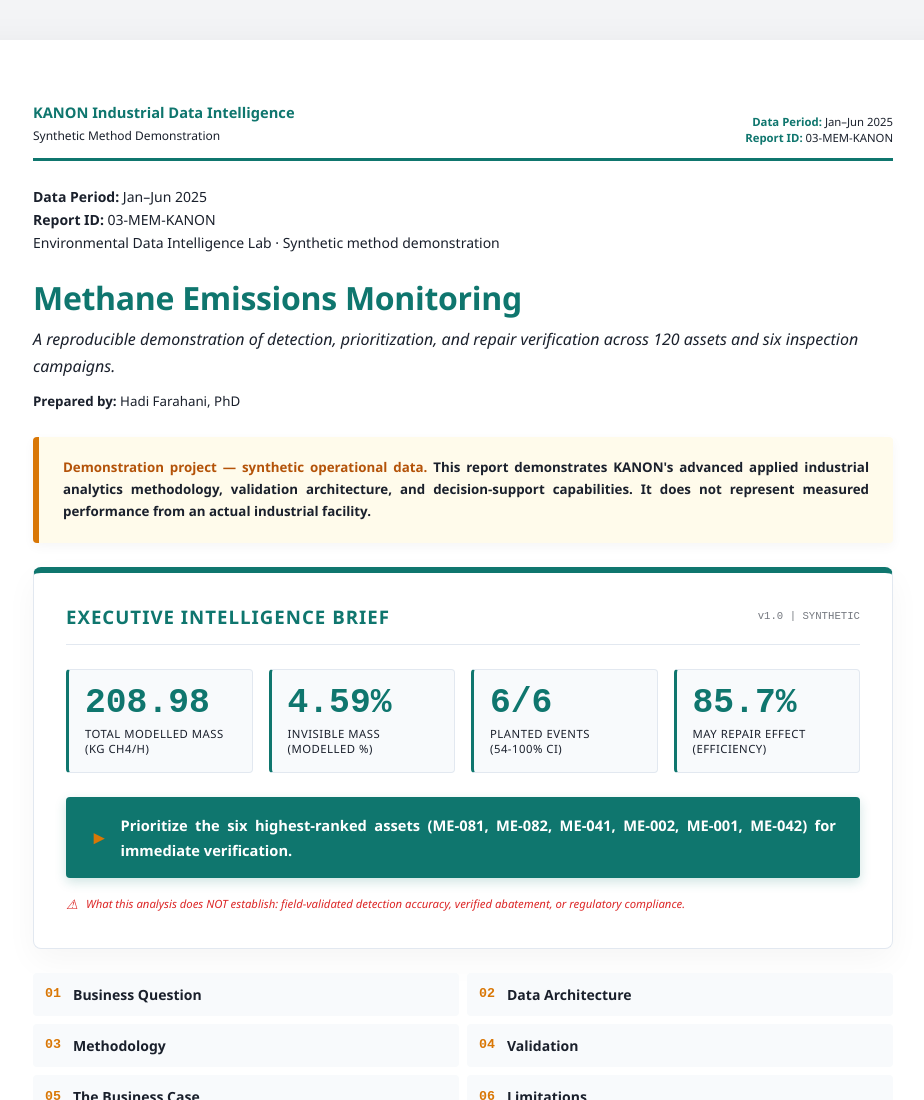
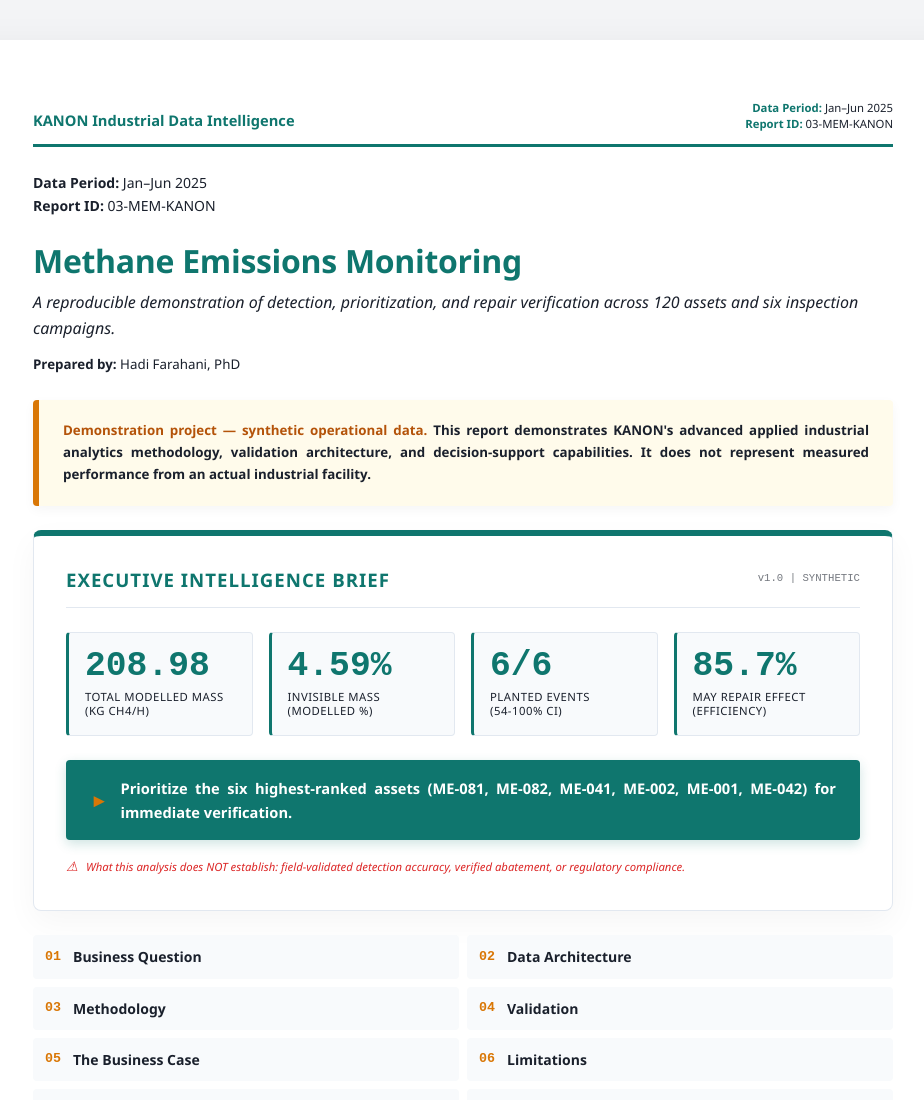
Before and after one commit to farahaniha/KANON-Website, a plain HTML site: page projects/03_Methane_Emissions/KANON_03_Methane_Emissions_2026-11-17.html in a window 1280 px wide. Shown: the top 1100 px of the page, without its empty margins (177-1101 px from the left). Drawn offline with Linux system fonts and the light colour scheme.

Commit message:
Force delete synthetic lab text

```diff
--- a/projects/03_Methane_Emissions/KANON_03_Methane_Emissions_2026-11-17.html
+++ b/projects/03_Methane_Emissions/KANON_03_Methane_Emissions_2026-11-17.html
@@ -502,7 +502,7 @@ table { border-collapse:collapse; width:100%; margin:16px 0; font-size:9pt; } th
 
     <div class="org">KANON Industrial Data Intelligence</div>
 
-    <div class="dept">Synthetic Method Demonstration</div>
+
 
   </div>
 
@@ -522,7 +522,7 @@ table { border-collapse:collapse; width:100%; margin:16px 0; font-size:9pt; } th
 
     <strong>Report ID:</strong> 03-MEM-KANON<br>
 
-    Environmental Data Intelligence Lab &middot; Synthetic method demonstration
+
 
   </div>
 
```
